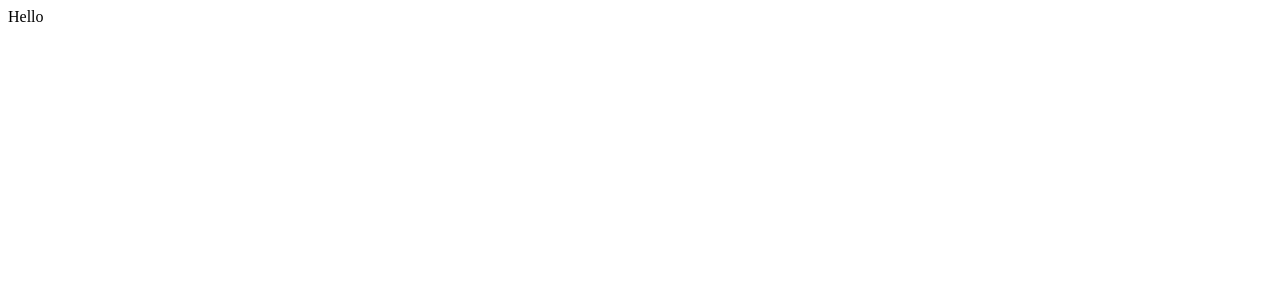
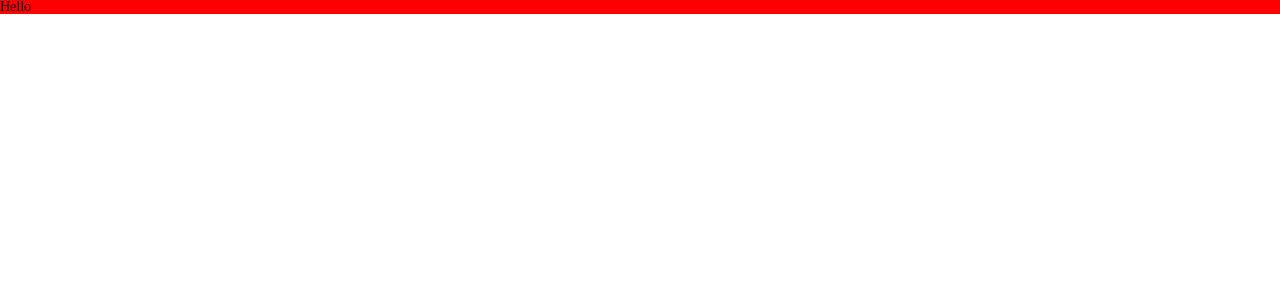
Before and after one commit to Traximullin/-pet-todo-list, a React (Create React App) app: page / in a window 1280 px wide. Shown: the top 300 px of the page. Built offline with nearby package versions, Linux system fonts and the light colour scheme.

Commit message:
normalize

```diff
--- a/src/app/index.scss
+++ b/src/app/index.scss
@@ -0,0 +1 @@
+@import "./styles/globals.scss";
--- a/src/app/index.tsx
+++ b/src/app/index.tsx
@@ -1,11 +1,11 @@
-import './index.scss';
+import { type FC } from "react"
+import "./index.scss"
+import { BaseLayout } from "shared/layout"
 
-function App() {
-  return (
-    <div className="App">
-      Hello
-    </div>
-  );
+const App: FC = () => {
+    return (
+        <BaseLayout/>
+    )
 }
 
-export default App;
+export default App
--- /dev/null
+++ b/src/app/styles/_normalize.scss
@@ -0,0 +1,35 @@
+*{
+	padding: 0;
+	margin: 0;
+	border: 0;
+}
+*,*:before,*:after{
+	-moz-box-sizing: border-box;
+	-webkit-box-sizing: border-box;
+	box-sizing: border-box;
+}
+:focus,:active{outline: none;}
+a:focus,a:active{outline: none;}
+nav,footer,header,aside{display: block;}
+html,body, #root { // #root
+	height: 100%;
+	width: 100%;
+	font-size: 100%;
+	line-height: 1;
+	font-size: 14px;
+	-ms-text-size-adjust: 100%;
+	-moz-text-size-adjust: 100%;
+	-webkit-text-size-adjust: 100%;
+}
+#root {
+	color: var(--colors-text);
+}
+input,button,textarea{font-family:inherit;}
+input::-ms-clear{display: none;}
+button{cursor: pointer;}
+button::-moz-focus-inner {padding:0;border:0;}
+a, a:visited{text-decoration: none;}
+a:hover{text-decoration: none;}
+ul li{list-style: none;}
+h1,h2,h3,h4,h5,h6{font-size:inherit;font-weight: 400;}
+h3{font-size: 20px;font-weight: bold;}
--- /dev/null
+++ b/src/app/styles/globals.scss
@@ -0,0 +1 @@
+@import "./normalize";
--- /dev/null
+++ b/src/shared/layout/BaseLayout/index.scss
@@ -0,0 +1,5 @@
+
+.base-layout {
+    margin: 0 auto;
+    background-color: red;
+}
--- /dev/null
+++ b/src/shared/layout/BaseLayout/index.tsx
@@ -0,0 +1,12 @@
+import { type FC } from "react"
+import "./index.scss"
+
+const BaseLayout: FC = () => {
+    return (
+        <section className="base-layout">
+            Hello
+        </section>
+    )
+}
+
+export default BaseLayout
--- a/src/shared/layout/index.ts
+++ b/src/shared/layout/index.ts
@@ -1,3 +1 @@
-export {
-
-}
+export { default as BaseLayout } from "./BaseLayout"
```
Also changed, not shown: src/index.tsx (+9 -9 lines).
